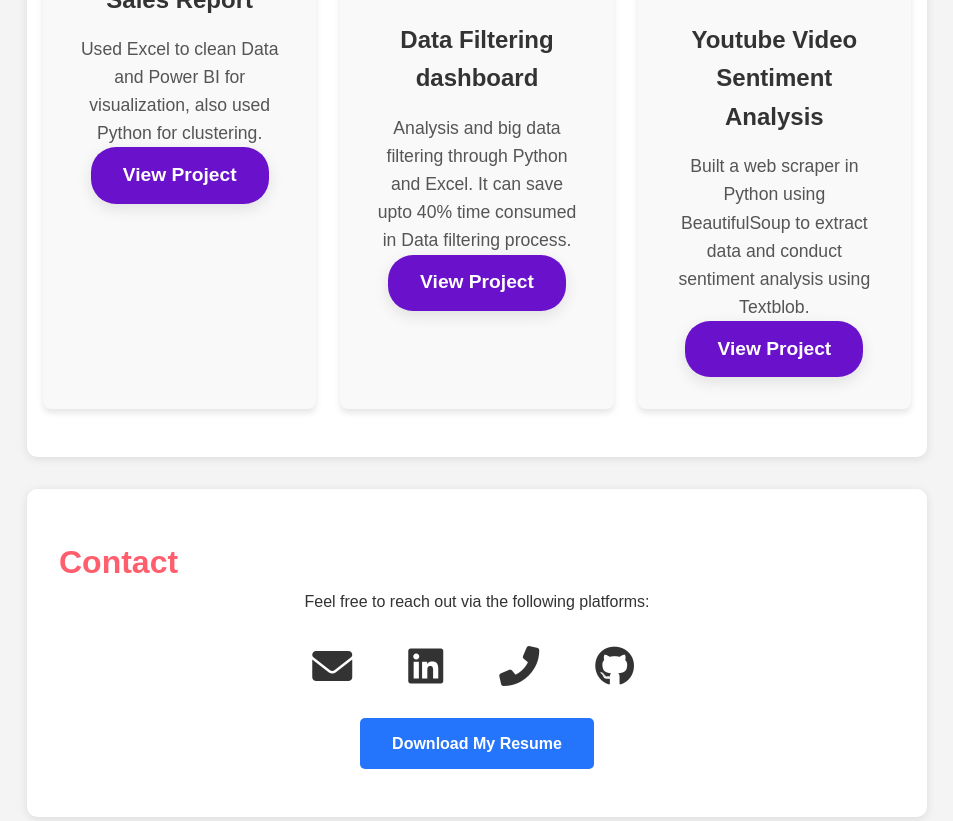
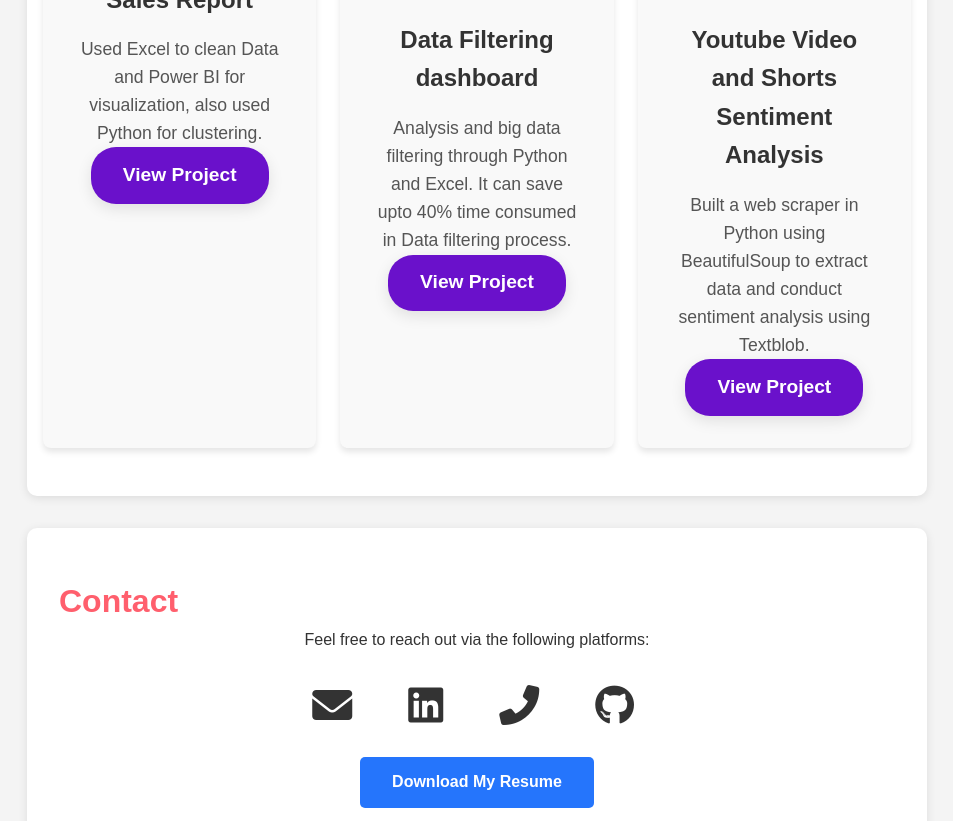
Before and after one commit to Abhi-9610/Portfolio, a plain HTML site: page Portfolio/index.html in a window 1280 px wide. Shown: the part 1604-2425 px from the top of the page, without its empty margins (163-1116 px from the left). Drawn offline with nearby package versions, Linux system fonts and the light colour scheme.

Commit message:
index.html

```diff
--- a/Portfolio/index.html
+++ b/Portfolio/index.html
@@ -65,7 +65,7 @@
       </div>
       <div class="project-card">
         <img src="https://imgur.com/jW4IHSt" alt="Web Scraping Analysis">
-        <h3>Youtube Video Sentiment Analysis</h3>
+        <h3>Youtube Video and Shorts Sentiment Analysis</h3>
         <p>Built a web scraper in Python using BeautifulSoup to extract data and conduct sentiment analysis using Textblob.</p>
         <a href="https://analyser-iota.vercel.app/" class="btn">View Project</a>
       </div>
```
